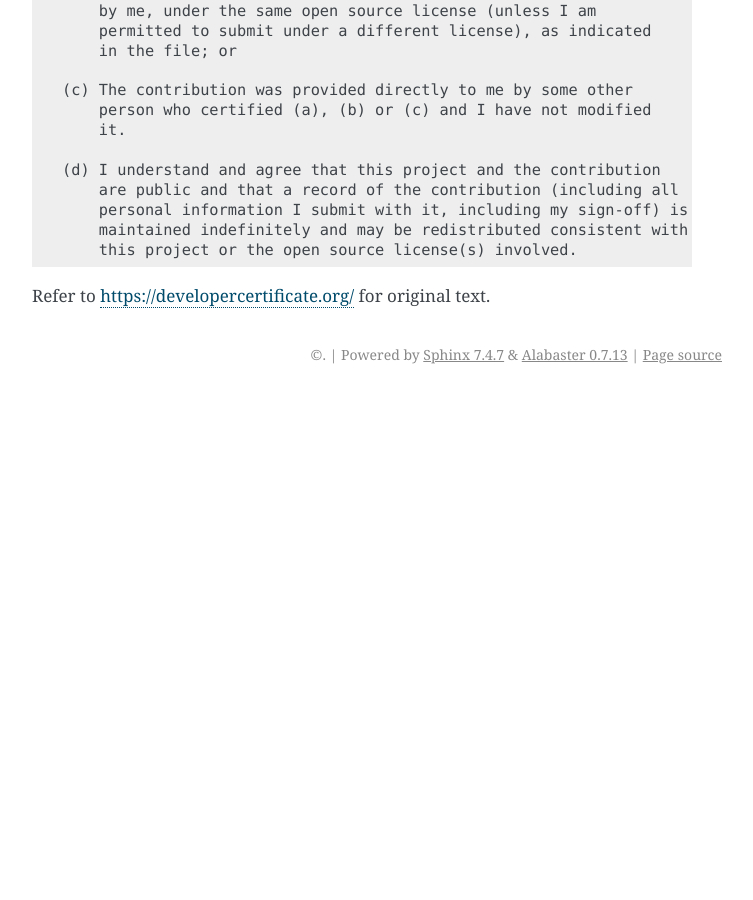
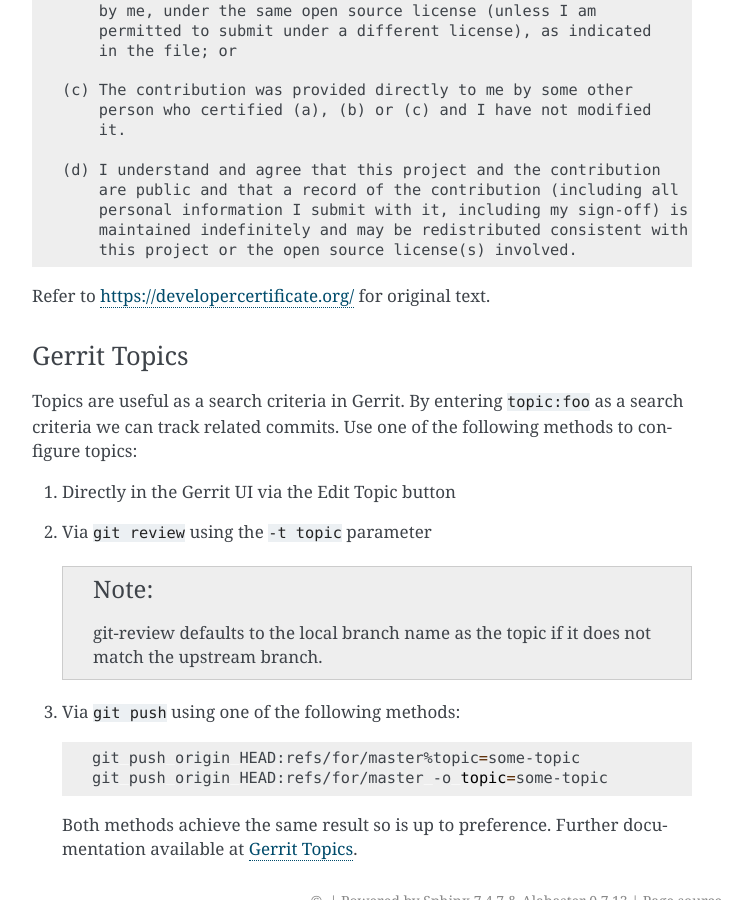
Before and after one commit to lfit/releng-docs, a Sphinx documentation site: the page built from docs/gerrit.rst, in a window 1280 px wide and 900 px high, scrolled down 17145 px. Shown: the whole window, without its empty margins (388-1141 px from the left). Built offline with Sphinx 7.4.7, drawn with Linux system fonts in a browser that asks for light colours; before the commit the page ends 17539 px from its top, so only the background shows below that; some of the changed text lies outside the part shown.

Commit message:
Appendix Gerrit Topics
Additional detail regarding Gerrit Topics and 3 ways to push
them depending on preference.

Issue: https://jira.opendaylight.org/browse/DOCS-21
Change-Id: Ia257a1a5a08aaf3ed13612316b424f16bd197e4d
Signed-off-by: Thanh Ha <thanh.ha@linuxfoundation.org>

```diff
--- a/docs/gerrit.rst
+++ b/docs/gerrit.rst
@@ -215,8 +215,10 @@
 
       git review
 
-   We can optionally pass the parameter ``-t my_topic`` to set a topic in
-   Gerrit. Useful when we have related patches to organize in one topic.
+   We can optionally pass the parameter ``-t my_topic`` to set a
+   :ref:`topic <gerrit-topics>` in
+   Gerrit. Useful when we have related patches to organize in one
+   :ref:`topic <gerrit-topics>`.
 
 Once pushed we should see some output in the terminal as described in
 :ref:`Gerrit Push Output <gerrit-push-output>`.
@@ -676,3 +678,31 @@
    :name: dco
 
 Refer to https://developercertificate.org/ for original text.
+
+.. _gerrit-topics:
+
+Gerrit Topics
+-------------
+
+Topics are useful as a search criteria in Gerrit. By entering ``topic:foo``
+as a search criteria we can track related commits. Use one of the following
+methods to configure topics:
+
+1. Directly in the Gerrit UI via the Edit Topic button
+2. Via ``git review`` using the ``-t topic`` parameter
+
+   .. note::
+
+      git-review defaults to the local branch name as the topic if it does not
+      match the upstream branch.
+
+3. Via ``git push`` using one of the following methods:
+
+   .. code-block:: bash
+
+      git push origin HEAD:refs/for/master%topic=some-topic
+      git push origin HEAD:refs/for/master -o topic=some-topic
+
+   Both methods achieve the same result so is up to preference. Further
+   documentation available at `Gerrit Topics
+   <https://gerrit-review.googlesource.com/Documentation/intro-user.html#topics>`_.
```
